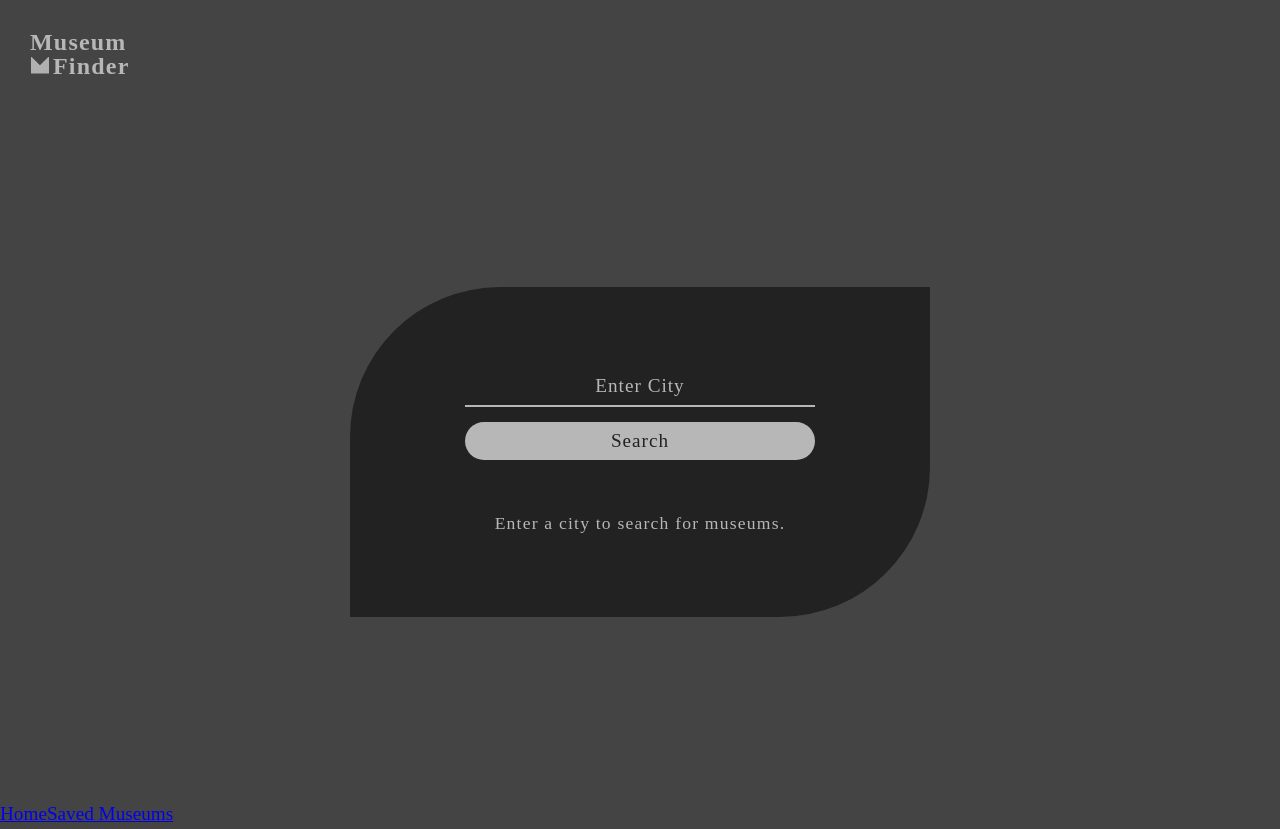
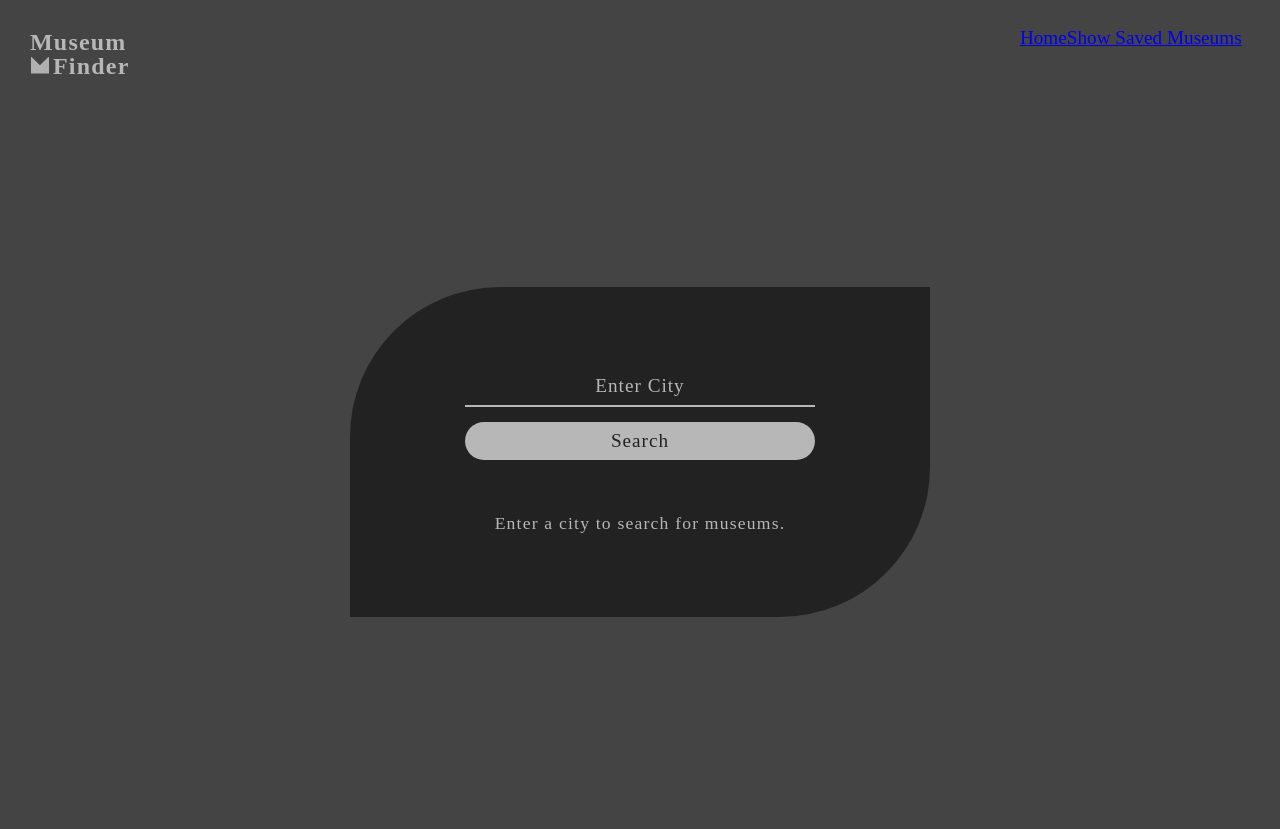
Before and after one commit to csmordido/museumFinderProjectFive, a React (Create React App) app: page / in a window 1280 px wide. After the commit the page ends 800 px from the top, so only its background shows below. Built offline with nearby package versions, Linux system fonts and the light colour scheme; a web font is replaced by a local one.

Commit message:
updated router structure

```diff
--- a/src/App.js
+++ b/src/App.js
@@ -1,5 +1,5 @@
 import React, { useState } from 'react';
-import { BrowserRouter as Router, Route, Link } from 'react-router-dom';
+import { BrowserRouter as Router, Route, NavLink, Switch } from 'react-router-dom';
 import Header from "./Components/Header";
 import Form from './Components/Form';
 import CityData from './Components/CityData';
@@ -20,7 +20,7 @@ const App = () => {
   /* State set to 'false' in the CityMuseums component on click of the museum name. Then set to 'true' in the MuseumDetails component on click of the 'Go back to list' button. Controlls visibility of the MuseumDetails component. */
   const [isHidden, setIsHidden] = useState(true);
 
-  /* State set to 'true' when error exists in each of the API requests. Then set to 'false' on click of the 'Close Window' button in the ErrorMessage component.
+  /* State set to 'true' if error exists in each of the API requests. Then set to 'false' on click of the 'Close Window' button in the ErrorMessage component.
   Controls visibility of the ErrorMessage component. */
   const [hasError, setHasError] = useState(false);
 
@@ -31,8 +31,10 @@ const App = () => {
         <Form setCityData={setCityData} setHasError={setHasError} />
         <Router>
           <>
-            <Link to='/'>Home</Link>
-            <Link to='/saved-museums'>Saved Museums</Link>
+            <nav className='mainNav'>
+              <NavLink to='/'>Home</NavLink>
+              <NavLink to='/saved-museums'>Show Saved Museums</NavLink>
+            </nav>
             <Route path='/'
               render={ () => {
                 return (
@@ -46,9 +48,6 @@ const App = () => {
                   :null
                   )
             }}/>
-            <Route exact path='/saved-museums' component={Saved} />
-          </>
-        </Router>
             {
               !isHidden
               ? <MuseumDetails
@@ -58,6 +57,9 @@ const App = () => {
               />
               : null
             }
+            <Route exact path='/saved-museums' component={Saved} />
+          </>
+        </Router>
         {
           hasError
           ? <ErrorMessage setHasError={setHasError} />
--- a/src/index.css
+++ b/src/index.css
@@ -125,6 +125,15 @@ input[type="submit"],
 ::placeholder {
   color: #b7b7b7;
   opacity: 1;
+}
+
+/* .mainNav styles */
+
+.mainNav {
+  position: fixed;
+  top: 3%;
+  right: 3%;
+  z-index: 10;
 }
 
 /* .cityInfo styles */
```
Also changed, not shown: src/Components/Nav.js (added, +15 -0 lines). Lines whose indentation alone changed are shown as unchanged.
